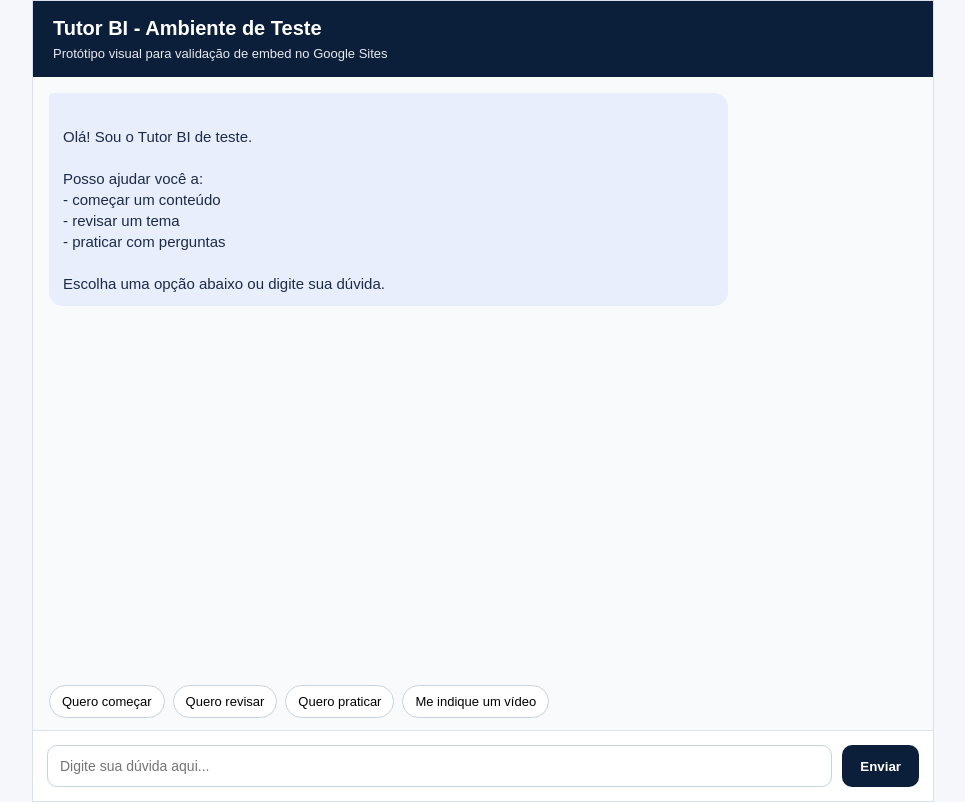
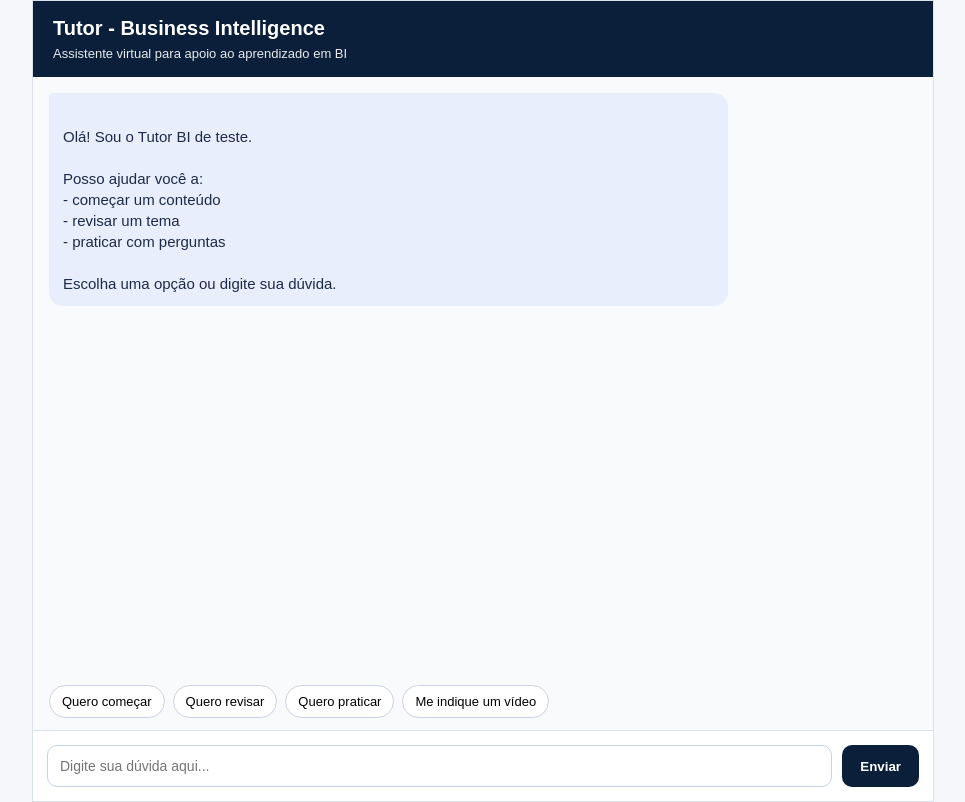
Before and after one commit to lesawa/tutor-bi-teste, a website: page index.html in a window 1280 px wide. Shown: the whole page, without its empty margins (157-1122 px from the left). Drawn offline with Linux system fonts and the light colour scheme.

Commit message:
Update index.html

```diff
--- a/index.html
+++ b/index.html
@@ -116,8 +116,8 @@
 <body>
   <div class="chat-wrapper">
     <div class="chat-header">
-      <h1>Tutor BI - Ambiente de Teste</h1>
-      <p>Protótipo visual para validação de embed no Google Sites</p>
+      <h1>Tutor - Business Intelligence</h1>
+      <p>Assistente virtual para apoio ao aprendizado em BI</p>
     </div>
 
     <div class="chat-box" id="chatBox">
@@ -129,7 +129,7 @@
         - revisar um tema
         - praticar com perguntas
 
-        Escolha uma opção abaixo ou digite sua dúvida.
+        Escolha uma opção ou digite sua dúvida.
       </div>
     </div>
 
```
